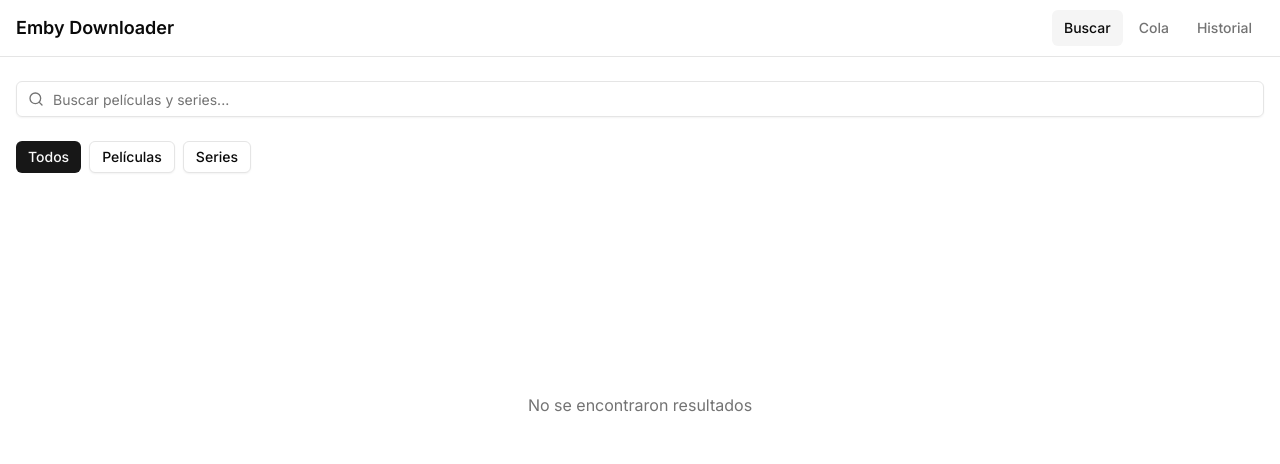
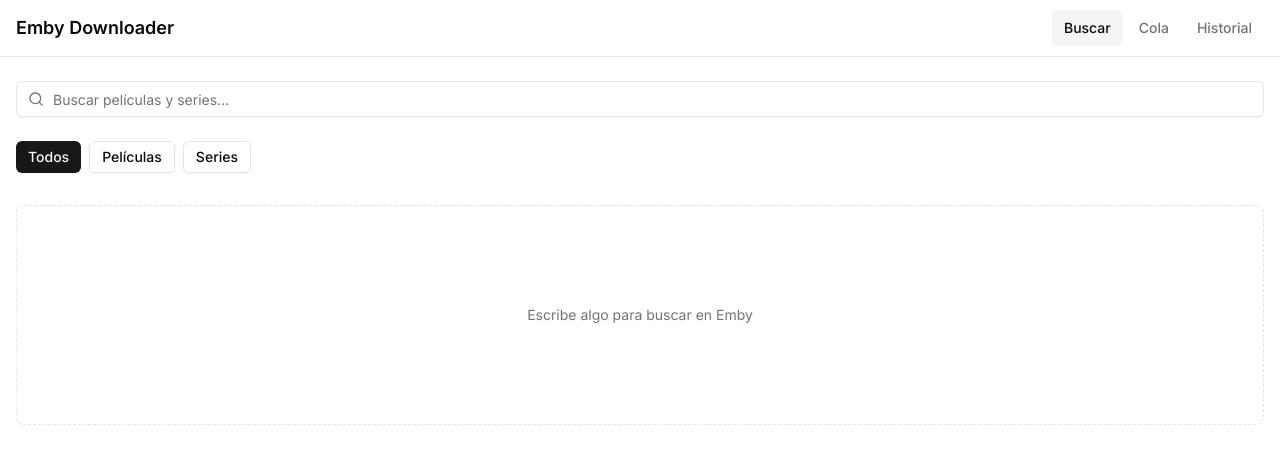
Before and after one commit to justred-tech/emby-jellyfin, a Next.js app: page /search in a window 1280 px wide. Shown: the top 464 px of the page. Built offline with nearby package versions, Linux system fonts and the light colour scheme.

Commit message:
ux: show clear feedback on search (empty state and API errors)

```diff
--- a/src/app/search/page.tsx
+++ b/src/app/search/page.tsx
@@ -13,15 +13,18 @@
   const [filter, setFilter] = useState<FilterType>("all");
   const [items, setItems] = useState<SearchItem[]>([]);
   const [isLoading, setIsLoading] = useState(false);
+  const [errorMessage, setErrorMessage] = useState<string | null>(null);
 
   useEffect(() => {
     const fetchItems = async () => {
       if (!searchQuery.trim()) {
         setItems([]);
+        setErrorMessage(null);
         return;
       }
 
       setIsLoading(true);
+      setErrorMessage(null);
       try {
         const params = new URLSearchParams({
           q: searchQuery,
@@ -31,8 +34,10 @@
         });
 
         const response = await fetch(`/api/emby/search?${params}`);
-        if (!response.ok) throw new Error("Failed to fetch");
         const data = await response.json();
+        if (!response.ok) {
+          throw new Error(data?.error || "No se pudo buscar en Emby");
+        }
 
         // Map Emby items to SearchItem format
         const mappedItems = (data.items || []).map((item: any) => ({
@@ -48,6 +53,7 @@
       } catch (error) {
         console.error("Error fetching items:", error);
         setItems([]);
+        setErrorMessage(error instanceof Error ? error.message : "Error de búsqueda");
       } finally {
         setIsLoading(false);
       }
@@ -62,8 +68,18 @@
       <div className="flex flex-col gap-6">
         <SearchBar value={searchQuery} onChange={setSearchQuery} />
         <FilterChips value={filter} onChange={setFilter} />
-        {isLoading && searchQuery ? (
+        {!searchQuery.trim() ? (
+          <div className="flex min-h-[220px] items-center justify-center rounded-lg border border-dashed">
+            <p className="text-center text-sm text-muted-foreground">
+              Escribe algo para buscar en Emby
+            </p>
+          </div>
+        ) : isLoading ? (
           <ItemGridSkeleton />
+        ) : errorMessage ? (
+          <div className="rounded-lg border border-destructive/30 bg-destructive/5 p-4 text-sm text-destructive">
+            Error de búsqueda: {errorMessage}
+          </div>
         ) : (
           <ItemGrid items={items} />
         )}
```
